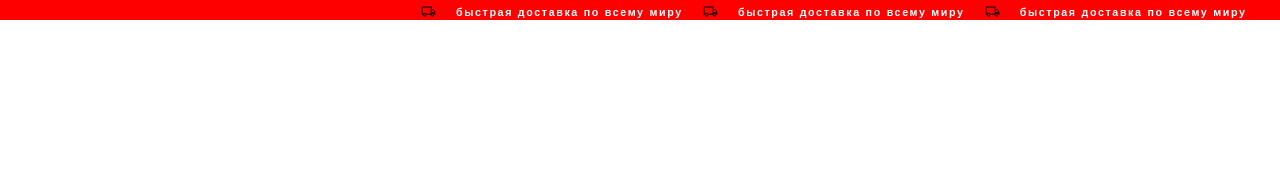
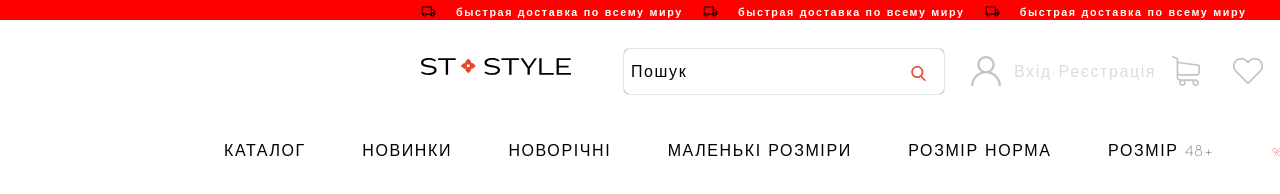
Before and after one commit to Diana1246/ST-STYLE, a plain HTML site: page index.html in a window 1280 px wide. Shown: the top 194 px of the page. Drawn offline with Linux system fonts and the light colour scheme.

Commit message:
All is done

```diff
--- a/assets/css/main.css
+++ b/assets/css/main.css
@@ -74,3 +74,89 @@
  margin: -3px;
  color: white;
  }
+ .wrapper-logo img {
+   display: inline-block;
+   width: 150px;
+   top: 17px;
+   position: absolute;
+ }
+ .box-2 {
+   position: absolute;
+   left: 200px;
+  background-color: #ffffff;
+  width: 320px;
+  margin: 0px;
+  height: 45px;
+  top: 5px;
+  border-radius: 5px;
+  box-shadow: 0px 0px 1px 0px;
+ }
+  .wrapper-content p {
+width: 45px;
+top: -2px;
+left: 7px;
+position: relative;
+  }
+  .wrapper-content img {
+   position: absolute;
+   left: 290px;
+   bottom: 0%;
+   right: 1.73%;
+   top: 20px;
+  }
+  .wrapper-icons img:nth-child(1){
+    left: 550px;
+    position: relative;
+    top: 15px;
+    width: 30px;
+  }
+  .wrapper-icons p {
+color: gainsboro;
+position: relative;
+left: 590px;
+top: -25px;
+  }
+  .wrapper-information img:nth-child(1){
+    position: absolute;
+    left: 750px;
+    top: 15px;
+    width: 30px;
+  }
+  .wrapper-information img:nth-child(2){
+    top: 15px;
+    position: relative;
+    left: 670px;
+    width: 30px;
+  }
+  .wrapper-menu {
+   top: 20px;
+   position: absolute;
+  }
+.wrapper-menu a {
+   text-decoration: none;
+   color: black;
+ width: 30px;
+ position: relative;
+}
+.wrapper-menu a:nth-child(1){
+  left: -200px;
+}
+.wrapper-menu a:nth-child(2){
+  left: -150px;
+}
+.wrapper-menu a:nth-child(3){
+  left: -100px;
+}
+.wrapper-menu a:nth-child(4){
+  left: -50px;
+}
+.wrapper-menu a:nth-child(5){
+  left: 0px;
+}
+.wrapper-menu a:nth-child(6){
+left: 50px;
+}
+.wrapper-menu a:nth-child(7){
+  left: 100px;
+  color: red;
+}
--- a/index.html
+++ b/index.html
@@ -35,6 +35,40 @@
             </div>
             </div>
         </div>
+        <div class="top-bar2">
+            <div class="container flex-container">
+                 <div class="wrapper-logo">
+                <img src="assets/img/logo.svg"/>
+             </div>
+             <div class="box-2">
+                <div class="wrapper-content">
+                <p>Пошук</p>
+                <img src="assets/img/search.svg">
+            </div>
+             </div>
+<div class="wrapper-icons">
+    <img src="assets/img/user.svg"/>
+    <p>Вхід/Реєстрація</p>
+</div>
+<div class="wrapper-information">
+    <img src="assets/img/shopping-cart.svg"/>
+
+    <img src="assets/img/heart.svg"/>
+</div>
+        </div>
+        <div class="menu">
+            <div class="container flex-container">
+                <div class="wrapper-menu">
+                    <a href="#">КАТАЛОГ</a>
+                    <a href="#">НОВИНКИ</a>
+                    <a href="#">НОВОРІЧНІ</a>
+                    <a href="#">МАЛЕНЬКІ РОЗМІРИ</a>
+                    <a href="#">РОЗМІР НОРМА</a>
+                    <a href="#">РОЗМІР 48+</a>
+                    <a href="#">%SALE</a>
+                </div>
+            </div>
+        </div>
     </header>
 </body>
 </html>
```
Also changed, not shown: assets/img/delivery-truck.svg (added), assets/img/heart.svg (added), assets/img/logo.svg (added), assets/img/search.svg (added), assets/img/shopping-cart.svg (added), assets/img/user.svg (added).
